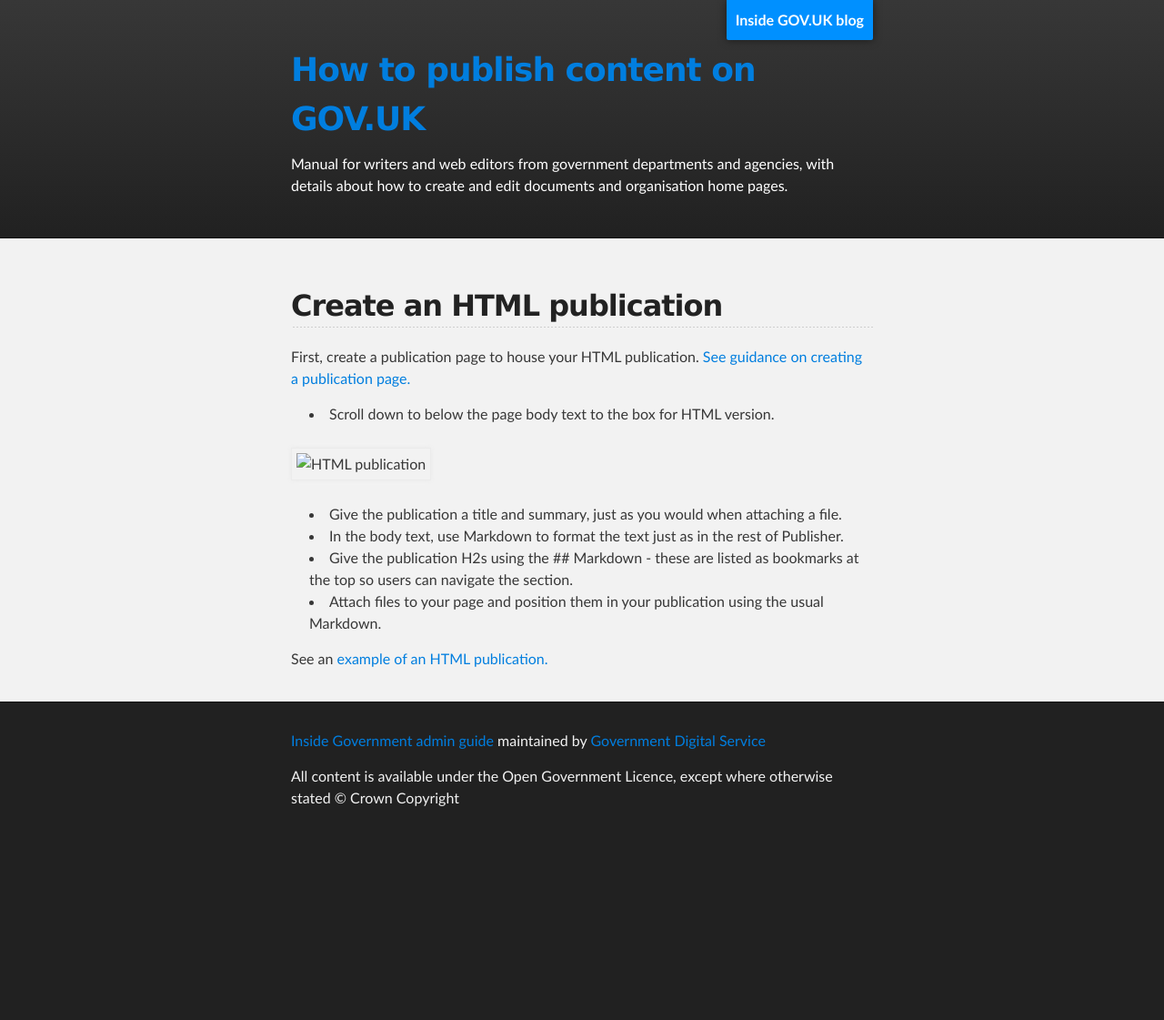
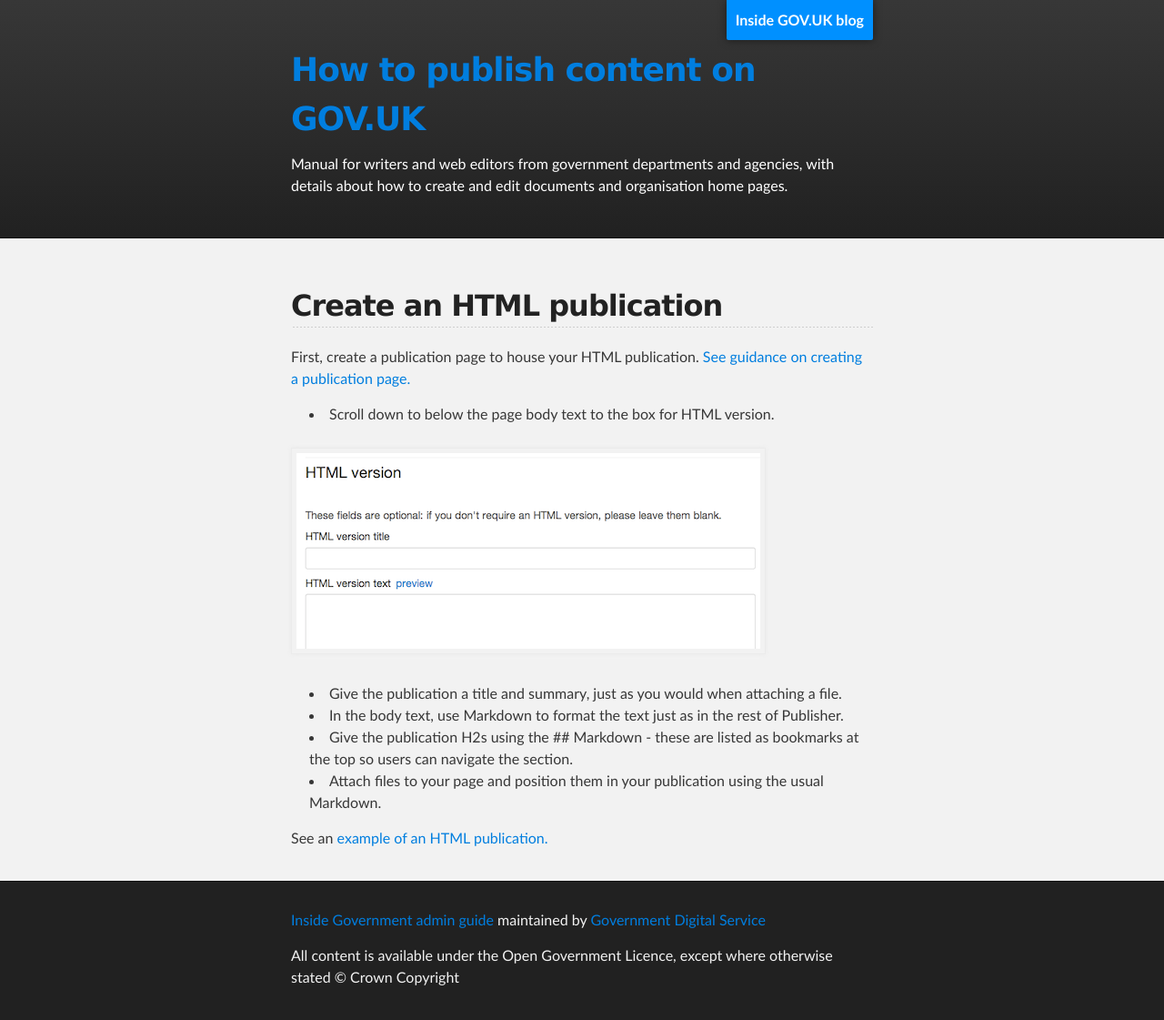
Before and after one commit to alphagov/inside-government-admin-guide, a Jekyll site: the page built from creating-documents/create-an-HTML-document.md, in a window 1280 px wide. Shown: the whole page at 91% size. Built offline with Jekyll 4.4.1, drawn with Linux system fonts in a browser that asks for light colours; before the commit the page ends 924 px from its top, so only the background shows below that.

Commit message:
image fix

```diff
--- a/creating-documents/create-an-HTML-document.md
+++ b/creating-documents/create-an-HTML-document.md
@@ -9,7 +9,7 @@
 
 * Scroll down to below the page body text to the box for HTML version.
 
-![HTML publication](creating-documents/HTML-publication.png)
+![HTML publication](HTML-publication.png)
 
 * Give the publication a title and summary, just as you would when attaching a file.
 * In the body text, use Markdown to format the text just as in the rest of Publisher.
```
